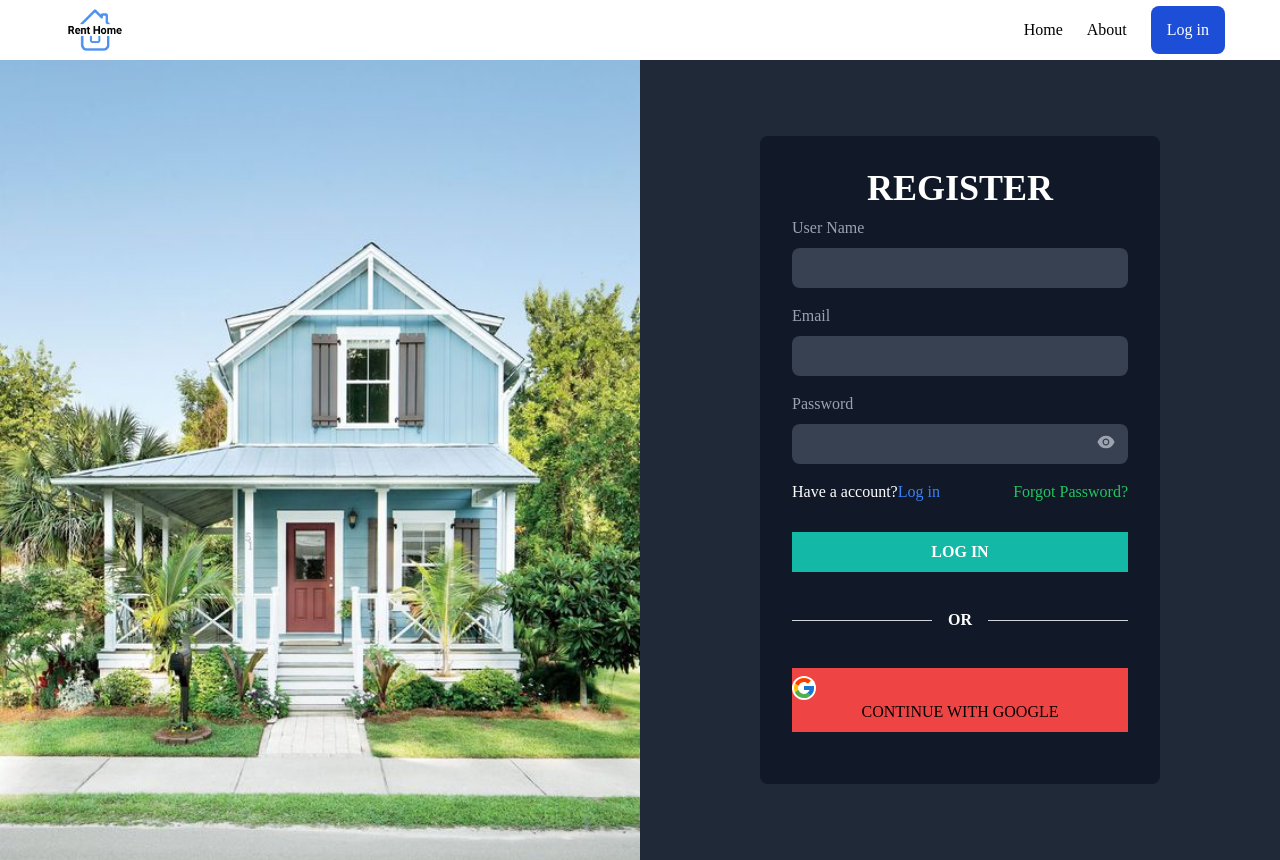
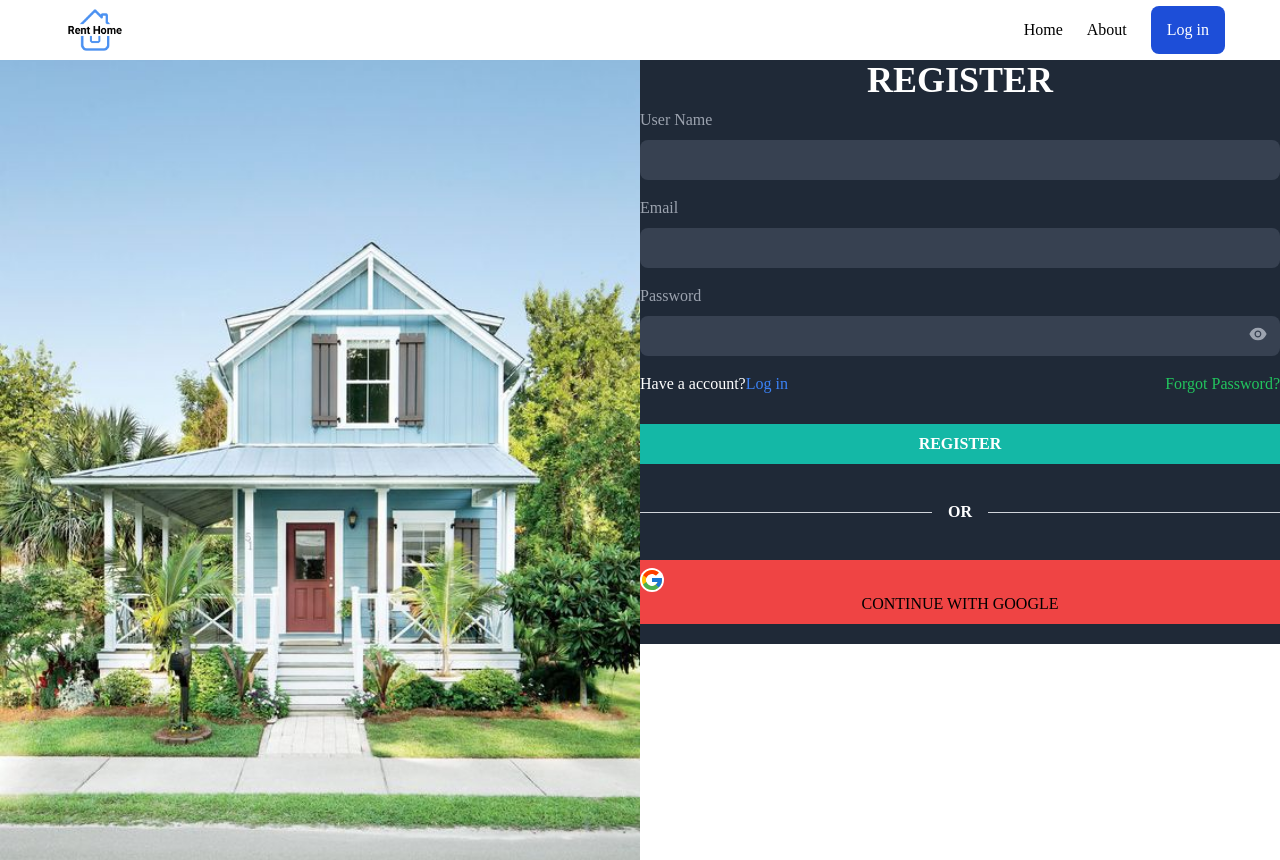
Before and after one commit to VuHuong511/Rent_house_FinalProject, a React (Create React App) app: page /register in a window 1280 px wide. Built offline with nearby package versions, Linux system fonts and the light colour scheme.

Commit message:
install firebase, react-toastify and register the user

```diff
--- a/package.json
+++ b/package.json
@@ -6,6 +6,7 @@
     "@testing-library/jest-dom": "^5.16.5",
     "@testing-library/react": "^13.4.0",
     "@testing-library/user-event": "^13.5.0",
+    "firebase": "^9.17.1",
     "react": "^18.2.0",
     "react-dom": "^18.2.0",
     "react-scripts": "5.0.1",
--- a/src/App.js
+++ b/src/App.js
@@ -1,10 +1,12 @@
 import React from "react";
 import { Route, Routes } from "react-router-dom";
+import { ToastContainer } from "react-toastify";
 import Header from "./components/Header";
 
 //import Component
 
 //import pages
+import "react-toastify/dist/ReactToastify.css";
 import About from "./pages/About";
 import ForgotPassword from "./pages/ForgotPassword";
 import Home from "./pages/Home";
@@ -23,6 +25,20 @@ const App = () => {
         <Route path="/login" element={<LogIn />} />
         <Route path="/forgotpassword" element={<ForgotPassword />} />
       </Routes>
+      <ToastContainer
+        position="top-right"
+        autoClose={5000}
+        hideProgressBar={false}
+        newestOnTop={false}
+        closeOnClick
+        rtl={false}
+        pauseOnFocusLoss
+        draggable
+        pauseOnHover
+        theme="dark"
+      />
+      {/* Same as */}
+      <ToastContainer />
     </div>
   );
 };
--- a/src/components/Header.js
+++ b/src/components/Header.js
@@ -12,7 +12,7 @@ const Header = () => {
       <div className="container mx-auto flex justify-between items-center">
         {}
         <Link>
-          <img className="w-20" src={Logo} alt="" />
+          <img className="w-20  " src={Logo} alt="" />
         </Link>
         {}
         <div className="flex items-center gap-6">
--- /dev/null
+++ b/src/firebase.js
@@ -0,0 +1,20 @@
+// Import the functions you need from the SDKs you need
+import { initializeApp } from "firebase/app";
+import { getFirestore } from "firebase/firestore";
+
+// TODO: Add SDKs for Firebase products that you want to use
+// https://firebase.google.com/docs/web/setup#available-libraries
+
+// Your web app's Firebase configuration
+const firebaseConfig = {
+  apiKey: "AIzaSyDvke3lqkvcr1Ka74im8Em2RbZJsEFoobw",
+  authDomain: "rent-house-c5660.firebaseapp.com",
+  projectId: "rent-house-c5660",
+  storageBucket: "rent-house-c5660.appspot.com",
+  messagingSenderId: "554368710373",
+  appId: "1:554368710373:web:d76c27cb04425658e5860c",
+};
+
+// Initialize Firebase
+export const app = initializeApp(firebaseConfig);
+export const db = getFirestore();
--- a/src/pages/ForgotPassword.js
+++ b/src/pages/ForgotPassword.js
@@ -32,9 +32,9 @@ export default function ForgotPassword() {
             <label>Email</label>
             <input
               className="rounded-lg bg-gray-700 mt-2 p-2 focus:border-blue-500 focus:bg-gray-800 focus:outline-none"
-              type="text"
-              id="name"
-              value={name}
+              type="email"
+              id="email"
+              value={email}
               onChange={onChange}
             />
           </div>
--- a/src/pages/LogIn.js
+++ b/src/pages/LogIn.js
@@ -27,7 +27,7 @@ export default function LogIn() {
         <form className="max-w-[400px] w-full mx-auto bg-gray-900 p-8 px-8 rounded-lg ">
           <h2 className="text-4xl text-white font-bold text-center">LOG IN</h2>
           <div className="flex flex-col text-gray-400 py-2">
-            <label>User Name</label>
+            <label>Email</label>
             <input
               className="rounded-lg bg-gray-700 mt-2 p-2 focus:border-blue-500 focus:bg-gray-800 focus:outline-none"
               type="email"
--- a/src/pages/Register.js
+++ b/src/pages/Register.js
@@ -1,20 +1,45 @@
+import { createUserWithEmailAndPassword, getAuth } from "firebase/auth";
+import { doc, serverTimestamp, setDoc } from "firebase/firestore";
 import React, { useState } from "react";
 import { AiFillEye, AiFillEyeInvisible } from "react-icons/ai";
 import { FcGoogle } from "react-icons/fc";
 import { Link } from "react-router-dom";
+import { toast } from "react-toastify";
 import login from "../assets/img/login.jpg";
+import { app, db } from "../firebase";
 
 export default function Register() {
-  const [formData, setformData] = useState({
+  const [formData, setFormData] = useState({
+    name: "",
     email: "",
     password: "",
   });
   const { name, email, password } = formData;
   function onChange(e) {
-    setformData((prevState) => ({
+    setFormData((prevState) => ({
       ...prevState,
       [e.target.id]: e.target.value,
     }));
+  }
+  async function onSubmit(e) {
+    e.preventDefault();
+    try {
+      const auth = getAuth(app);
+      const userCredential = await createUserWithEmailAndPassword(
+        auth,
+        email,
+        password
+      );
+      const user = userCredential.user;
+      const formDataCopy = { ...formData };
+      delete formDataCopy.password;
+      formDataCopy.timestamp = serverTimestamp();
+      await setDoc(doc(db, "users", user.uid), formDataCopy);
+      // toast.success("Register was successfully");
+      // Navigate("/");
+    } catch (error) {
+      toast.error("Something went wrong with the registration");
+    }
   }
   const [showPassword, setShowPassword] = useState(false);
   return (
@@ -23,8 +48,8 @@ export default function Register() {
         <img className="w-full h-screen object-cover" src={login} alt="" />
       </div>
 
-      <div className="bg-gray-800 flex flex-col justify-center">
-        <form className="max-w-[400px] w-full mx-auto bg-gray-900 p-8 px-8 rounded-lg ">
+      <form onSubmit={onSubmit}>
+        <div className="bg-gray-800 flex flex-col justify-center">
           <h2 className="text-4xl text-white font-bold text-center">
             REGISTER
           </h2>
@@ -33,9 +58,9 @@ export default function Register() {
             <label>User Name</label>
             <input
               className="rounded-lg bg-gray-700 mt-2 p-2 focus:border-blue-500 focus:bg-gray-800 focus:outline-none"
-              type="email"
-              id="email"
-              value={email}
+              type="text"
+              id="name"
+              value={name}
               onChange={onChange}
             />
           </div>
@@ -43,9 +68,9 @@ export default function Register() {
             <label>Email</label>
             <input
               className="rounded-lg bg-gray-700 mt-2 p-2 focus:border-blue-500 focus:bg-gray-800 focus:outline-none"
-              type="text"
-              id="name"
-              value={name}
+              type="email"
+              id="email"
+              value={email}
               onChange={onChange}
             />
           </div>
@@ -82,7 +107,7 @@ export default function Register() {
             </Link>
           </div>
           <button className="w-full my-5 py-2 bg-teal-500 text-white font-bold">
-            LOG IN
+            REGISTER
           </button>
 
           <div
@@ -97,8 +122,8 @@ export default function Register() {
             <FcGoogle className="text-2xl bg-white rounded-full mr-2" />
             CONTINUE WITH GOOGLE
           </button>
-        </form>
-      </div>
+        </div>
+      </form>
     </div>
   );
 }
```
Also changed, not shown: 1 other file (tests, documents, lock files or other folders).
